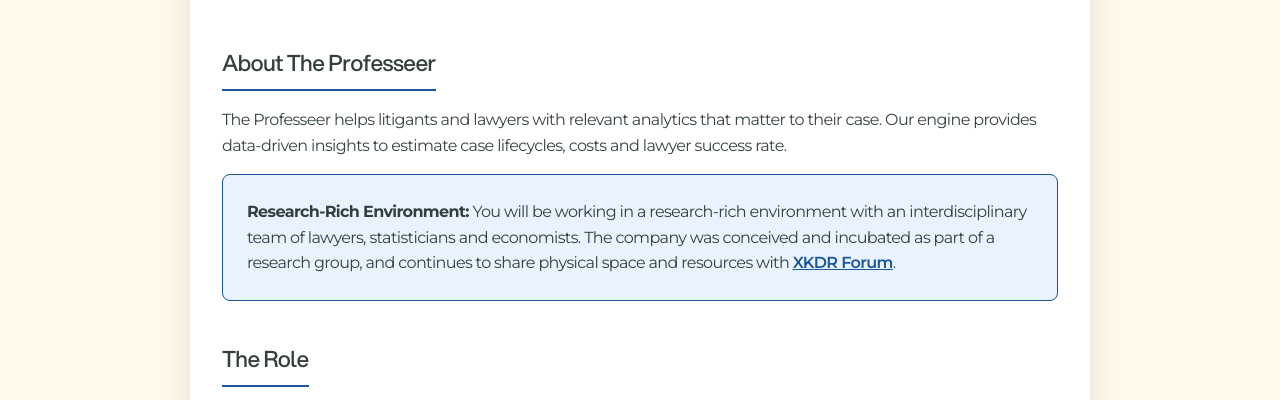
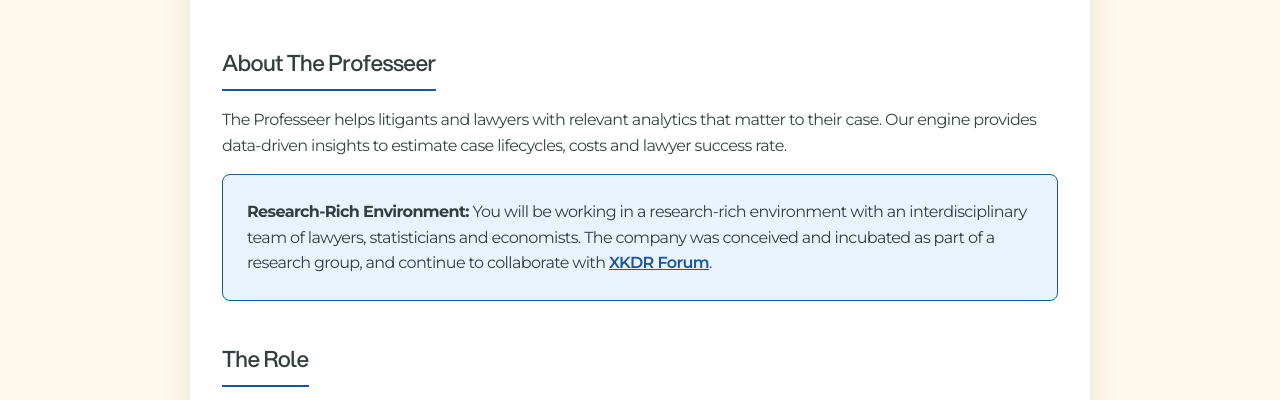
Before and after one commit to TheProfesseer/TheProfesseer.github.io, a plain HTML site: page litanalytics_job_ad.html in a window 1280 px wide. Shown: the part 380-780 px from the top of the page. Drawn offline with Linux system fonts and the light colour scheme.

Commit message:
Minor language edit on job posting

```diff
--- a/litanalytics_job_ad.html
+++ b/litanalytics_job_ad.html
@@ -393,7 +393,7 @@
                 <p>The Professeer helps litigants and lawyers with relevant analytics that matter to their case. Our engine provides data-driven insights to estimate case lifecycles, costs and lawyer success rate.</p>
 
                 <div class="culture-highlight">
-                    <strong>Research-Rich Environment:</strong> You will be working in a research-rich environment with an interdisciplinary team of lawyers, statisticians and economists. The company was conceived and incubated as part of a research group, and continues to share physical space and resources with <a href="https://xkdr.org/" style="color: #19569A; font-weight: 600;">XKDR Forum</a>.
+                    <strong>Research-Rich Environment:</strong> You will be working in a research-rich environment with an interdisciplinary team of lawyers, statisticians and economists. The company was conceived and incubated as part of a research group, and continue to collaborate with <a href="https://xkdr.org/" style="color: #19569A; font-weight: 600;">XKDR Forum</a>.
                 </div>
             </div>
             <div class="section">
```
